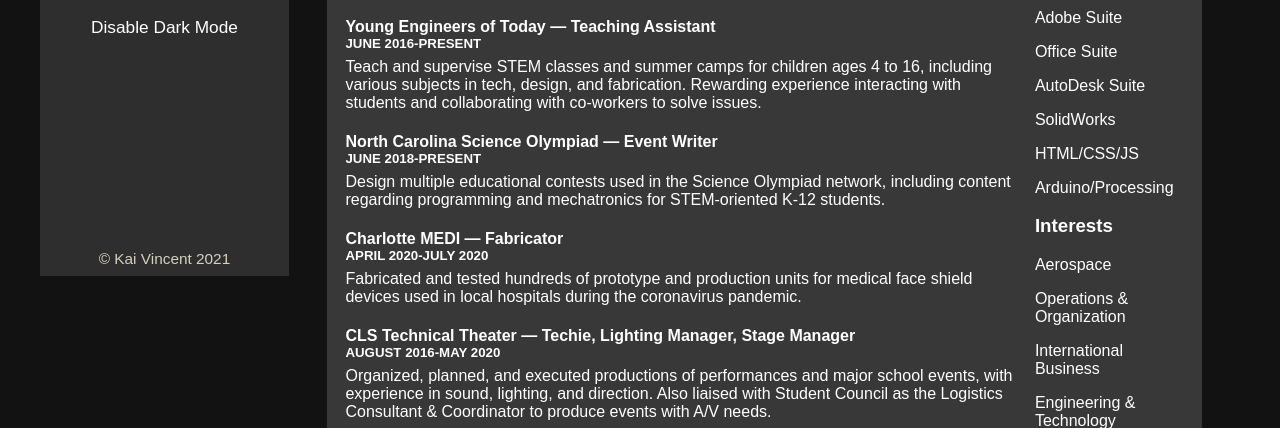
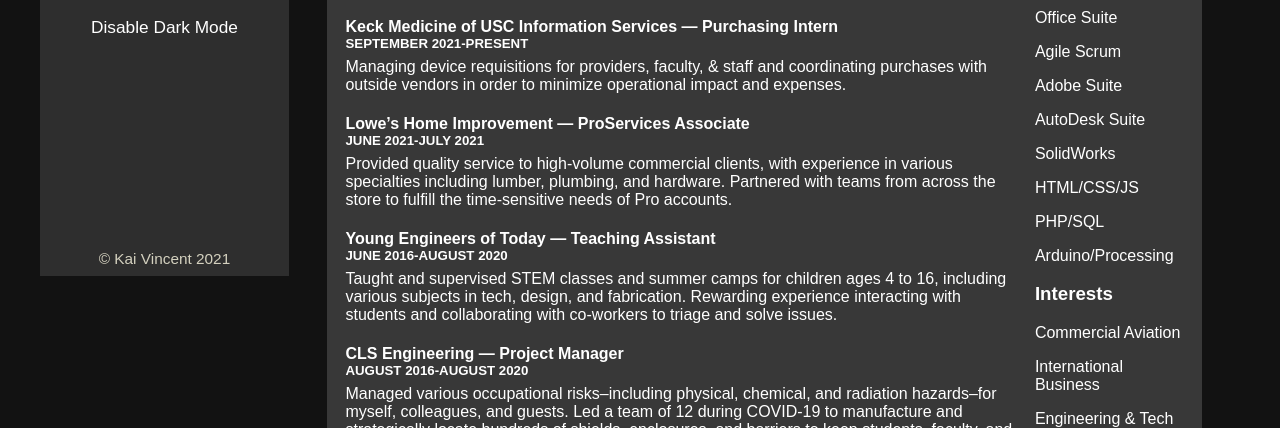
Before and after one commit to kaivincent/site, a plain HTML site: page resume.html in a window 1280 px wide. Shown: the part 524-952 px from the top of the page. Drawn offline with nearby package versions, Linux system fonts and the light colour scheme; a web font is replaced by a local one.

Commit message:
Update resume.html

```diff
--- a/resume.html
+++ b/resume.html
@@ -31,24 +31,22 @@
                             <h5>Principles and Applications of Digital Fabrication</h5>
                             <p>Learned rapid prototyping by working on new personal and team projects each week for six months in a global program led by the director of the Center for Bits and Atoms at MIT. Developed skill sets and expanded my technical literacy in various aspects of fabrication and engineering, documented in a personal portfolio.</p>
                             <h3>Work Experience</h3>
+                            <h4>Keck Medicine of USC Information Services — Purchasing Intern</h4>
+                            <h5>SEPTEMBER 2021-PRESENT</h5>
+                            <p>Managing device requisitions for providers, faculty, &amp; staff and coordinating purchases with outside vendors in order to minimize operational impact and expenses.</p>
+                            <h4>Lowe’s Home Improvement — ProServices Associate</h4>
+                            <h5>JUNE 2021-JULY 2021</h5>
+                            <p>Provided quality service to high-volume commercial clients, with experience in various specialties including lumber, plumbing, and hardware. Partnered with teams from across the store to fulfill the time-sensitive needs of Pro accounts.</p>
                             <h4>Young Engineers of Today — Teaching Assistant</h4>
-                            <h5>JUNE 2016-PRESENT</h5>
-                            <p>Teach and supervise STEM classes and summer camps for children ages 4 to 16, including various subjects in tech, design, and fabrication. Rewarding experience interacting with students and collaborating with co-workers to solve issues.</p>
-                            <h4>North Carolina Science Olympiad — Event Writer</h4>
-                            <h5>JUNE 2018-PRESENT</h5>
-                            <p>Design multiple educational contests used in the Science Olympiad network, including content regarding programming and mechatronics for STEM-oriented K-12 students.</p>
-                            <h4>Charlotte MEDI — Fabricator</h4>
-                            <h5>APRIL 2020-JULY 2020</h5>
-                            <p>Fabricated and tested hundreds of prototype and production units for medical face shield devices used in local hospitals during the coronavirus pandemic.</p>
-                            <h4>CLS Technical Theater — Techie, Lighting Manager, Stage Manager</h4>
-                            <h5>AUGUST 2016-MAY 2020</h5>
-                            <p>Organized, planned, and executed productions of performances and major school events, with experience in sound, lighting, and direction. Also liaised with Student Council as the Logistics Consultant &amp; Coordinator to produce events with A/V needs.</p>
+                            <h5>JUNE 2016-AUGUST 2020</h5>
+                            <p>Taught and supervised STEM classes and summer camps for children ages 4 to 16, including various subjects in tech, design, and fabrication. Rewarding experience interacting with students and collaborating with co-workers to triage and solve issues.</p>
+                            <h4>CLS Engineering — Project Manager</h4>
+                            <h5>AUGUST 2016-AUGUST 2020</h5>
+                            <p>Managed various occupational risks–including physical, chemical, and radiation hazards–for myself, colleagues, and guests. Led a team of 12 during COVID-19 to manufacture and strategically locate hundreds of shields, enclosures, and barriers to keep students, faculty, and staff safe. After consulting with stakeholders and considering the machines and materials that we had at our disposal, we designed multiple form factors in order to best fulfill our orderbook within the timespan and budget allotted.</p>
                             <h3>Leadership &amp; Involvement</h3>
                             <h4>Boy Scouts of America — Eagle Scout</h4>
-                            <h4>Model United Nations — Delegate, Committee Chair, Secretary General</h4>
-                            <p>Developed communication and event planning abilities through participating and leading in MUN conferences across the country, while studying global diplomacy.</p>
                             <h4>Aviation Explorers — Participant</h4>
-                            <p>Participated in a bi-weekly program for two years at Charlotte Douglas Intl. Airport, learning about various aspects of airport operations and the various businesses and installations on premises. Met with industry professionals who gave behind the scenes tours of the inner workings of commercial, military, and general aviation.</p>
+                            <p>Got first-hand experience in various aspects of airport ops through a biweekly program for two years at Charlotte Douglas Intl. Airport. Gained insights on the intricacies involved in a large hub through discussions with professionals from the Aviation Department, DHS, American, Delta, and the NC Air National Guard, among others.</p>
                         </div>
                         <div id="rightcol">
                             <h3>Skills</h3>
@@ -62,17 +60,19 @@
                             <p>Advanced Spanish</p>
                             <p>Intermediate French</p>
                             <br>
+                            <p>Office Suite</p>
+                            <p>Agile Scrum</p>
                             <p>Adobe Suite</p>
-                            <p>Office Suite</p>
                             <p>AutoDesk Suite</p>
                             <p>SolidWorks</p>
                             <p>HTML/CSS/JS</p>
+                            <p>PHP/SQL</p>
                             <p>Arduino/Processing</p>
                             <h3>Interests</h3>
-                            <p>Aerospace</p>
-                            <p>Operations &amp; Organization</p>
+                            <p>Commercial Aviation</p>
                             <p>International Business</p>
-                            <p>Engineering &amp; Technology</p>
+                            <p>Engineering &amp; Tech</p>
+                            <p>Corporate Governance &amp; Innovation Culture</p>
                             <h3>Awards</h3>
                             <h4>Quest for Character Award: Personal Responsibility</h4>
                             <p>Recognized as a high school senior for my accountability and commitment to properly preparing for and running student event productions.</p>
```
